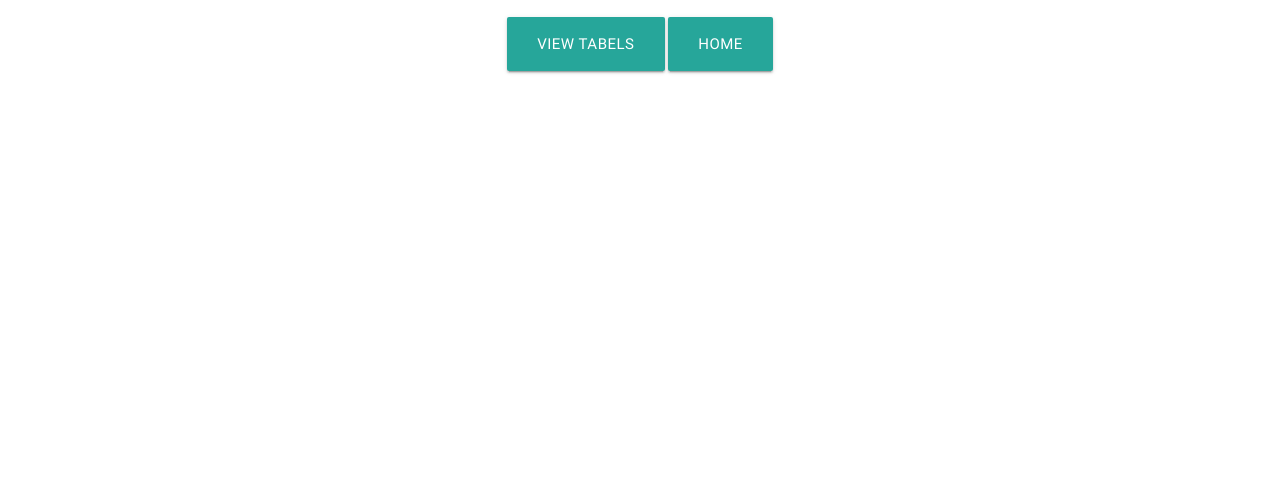
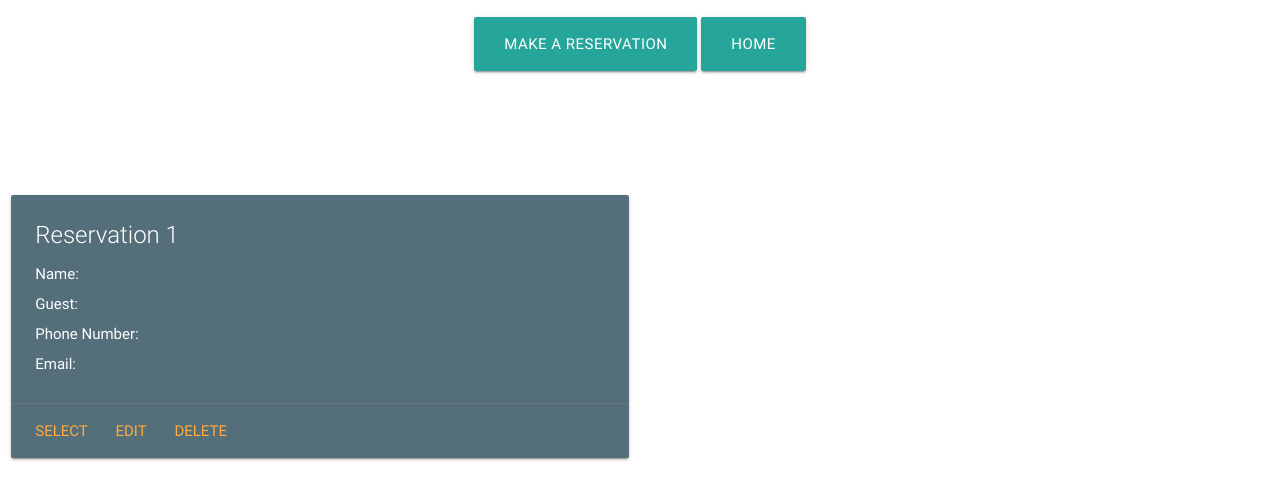
Before and after one commit to vag-tsdc/reservation-requests, a plain HTML site: page public/tables.html in a window 1280 px wide. Shown: the part 257-756 px from the top of the page. Drawn offline with Linux system fonts and the light colour scheme.

Commit message:
edits to table.html and home.html

```diff
--- a/public/tables.html
+++ b/public/tables.html
@@ -18,8 +18,8 @@
     <nav class="white" role="navigation">
         <div class="nav-wrapper container">
             <a id="logo-container" href="#" class="brand-logo">
-                <img src="../assets/images/rat-logo.png" height="50px">
-                ratatouille</a>
+                <img src="../assets/images/rat-logo.png" height="50px"> ratatouille
+            </a>
             <ul class="right hide-on-med-and-down">
                 <li>
                     <a href="#">NAV</a>
@@ -46,10 +46,10 @@
                 <br>
                 <h1 class="header center teal-text text-lighten-2">ratatouille</h1>
                 <div class="row center">
-                    <h5 class="header col s12 light">Reserve A Table</h5>
+                    <h5 class="header col s12 light">Tables</h5>
                 </div>
                 <div class="row center">
-                    <a href="tables.html" id="view tabels" class="btn-large waves-effect waves-light teal lighten-1">View Tabels</a>
+                    <a href="reserve.html" id="view tabels" class="btn-large waves-effect waves-light teal lighten-1">Make A Reservation</a>
                     <a href="home.html" id="home" class="btn-large waves-effect waves-light teal lighten-1">Home</a>
                 </div>
                 <br>
@@ -60,7 +60,34 @@
     </div>
 
     <!-- Current Reservations -->
+    <div class="row">
+        <div class="col s12 m6">
+            <div class="card blue-grey darken-1">
+                <div class="card-content white-text">
+                    <span class="card-title">Reservation 1</span>
 
+                    <p>
+                        Name:
+                        <span="res-name-first"></span>
+                            <br>
+                            Guest:
+                            <span="res-name-guest"></span>
+                                <br>
+                                Phone Number:
+                                <span="res-number"></span>
+                                    <br>
+                                    Email:
+                                    <span="res-email"></span>
+                    </p </p>
+                </div>
+                <div class="card-action">
+                    <a href="#">Select</a>
+                    <a href="#">Edit</a>
+                    <a href="#">Delete</a>
+                </div>
+            </div>
+        </div>
+    </div>
     <!-- sections of reservations -->
 
 
```
Also changed, not shown: public/home.html (+1 -1 lines).
